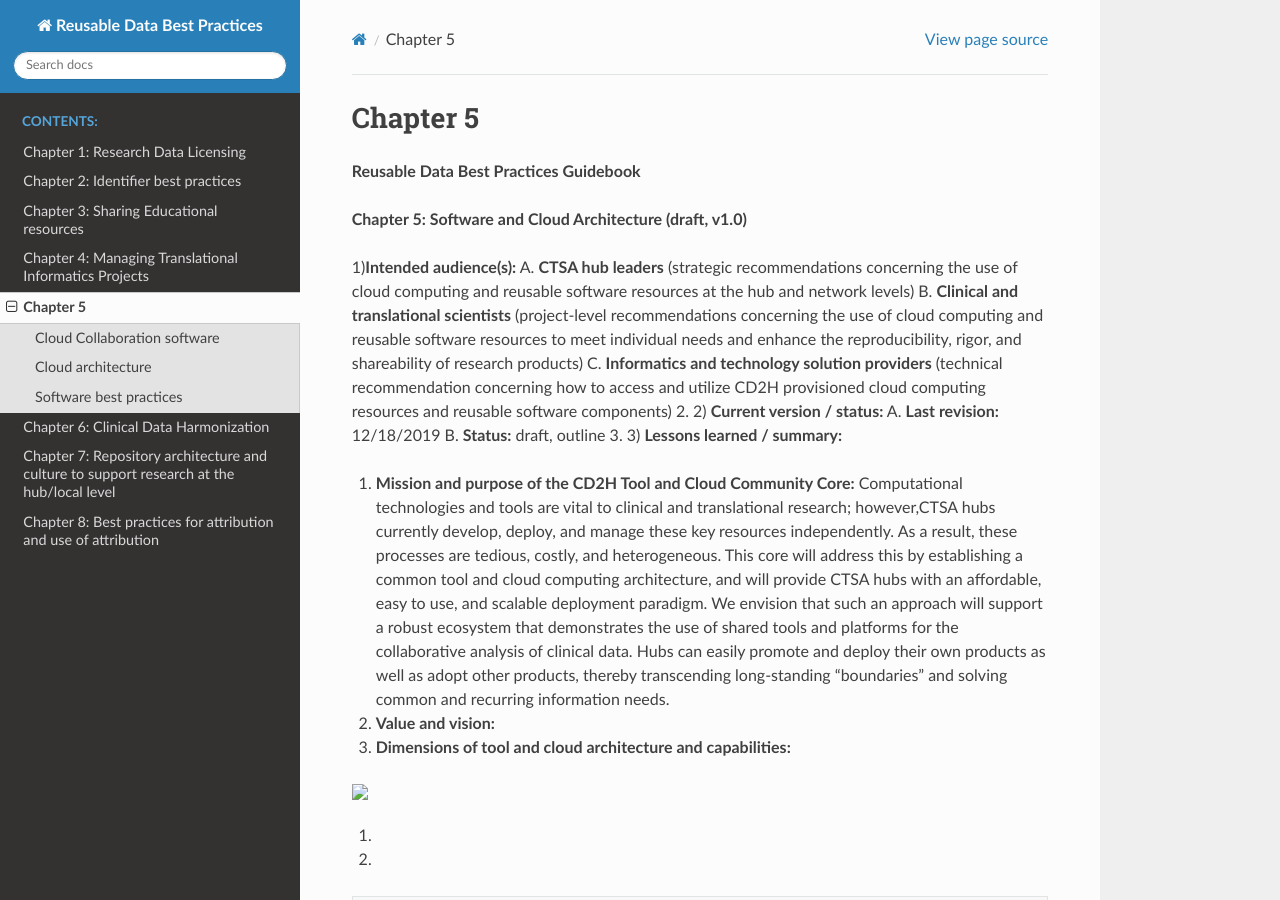
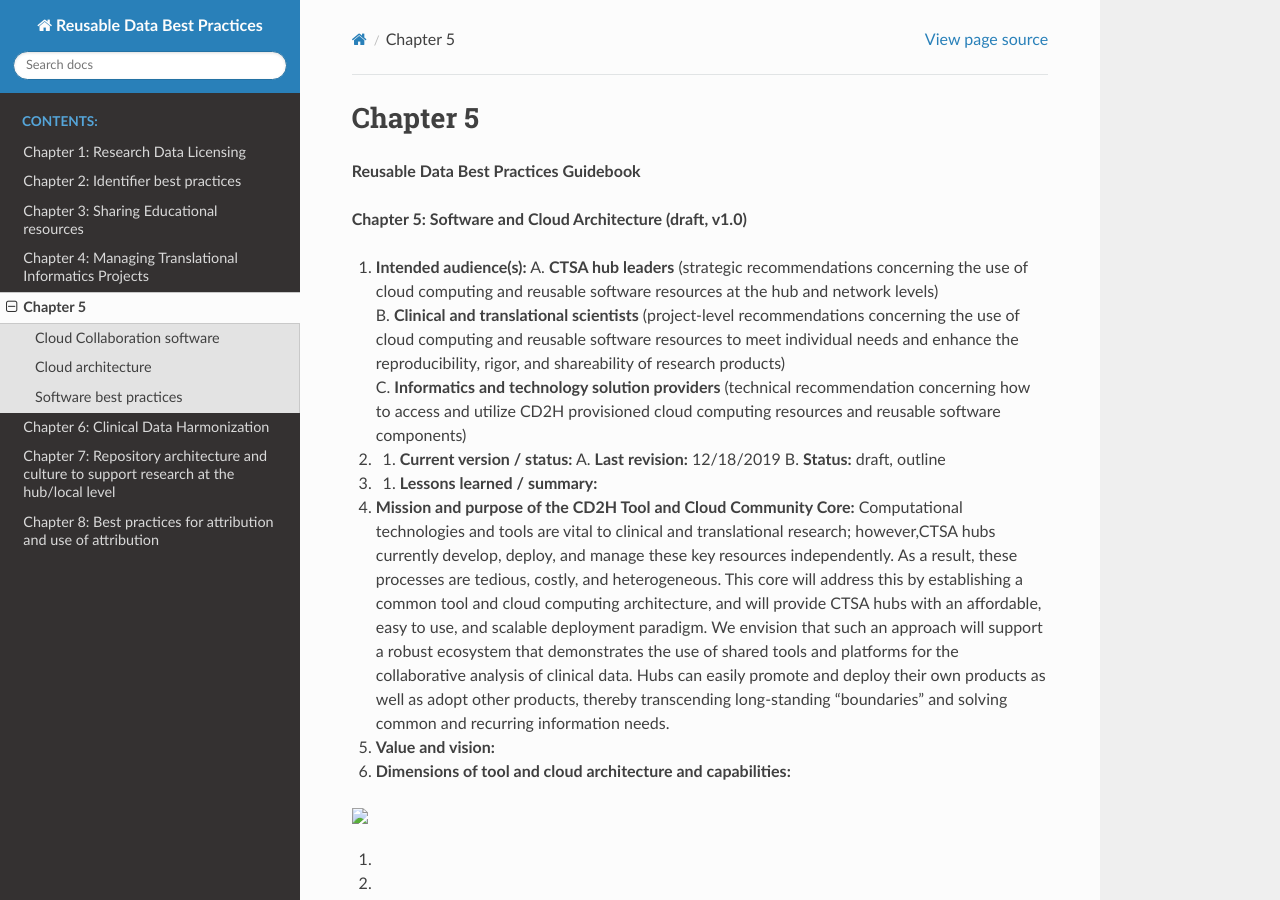
Before and after one commit to data2health/informatics-playbook, a Sphinx documentation site: the page built from docs/chapters/chapter_5.md, in a window 1280 px wide and 900 px high. Built offline with Sphinx 7.4.7 and the Read the Docs theme 2.0.0, drawn with Linux system fonts in a browser that asks for light colours.

Commit message:
Update chapter_5.md

```diff
--- a/docs/chapters/chapter_5.md
+++ b/docs/chapters/chapter_5.md
@@ -4,7 +4,7 @@
 
 **Chapter 5: Software and Cloud Architecture (draft, v1.0)**
 
-1)**Intended audience(s):**
+1. **Intended audience(s):**
   A. **CTSA hub leaders** (strategic recommendations concerning the use of cloud computing and reusable software resources at the hub and network levels)
   B. **Clinical and translational scientists** (project-level recommendations concerning the use of cloud computing and reusable software resources to meet individual needs and enhance the reproducibility, rigor, and shareability of research products)
   C. **Informatics and technology solution providers** (technical recommendation concerning how to access and utilize CD2H provisioned cloud computing resources and reusable software components)
```
